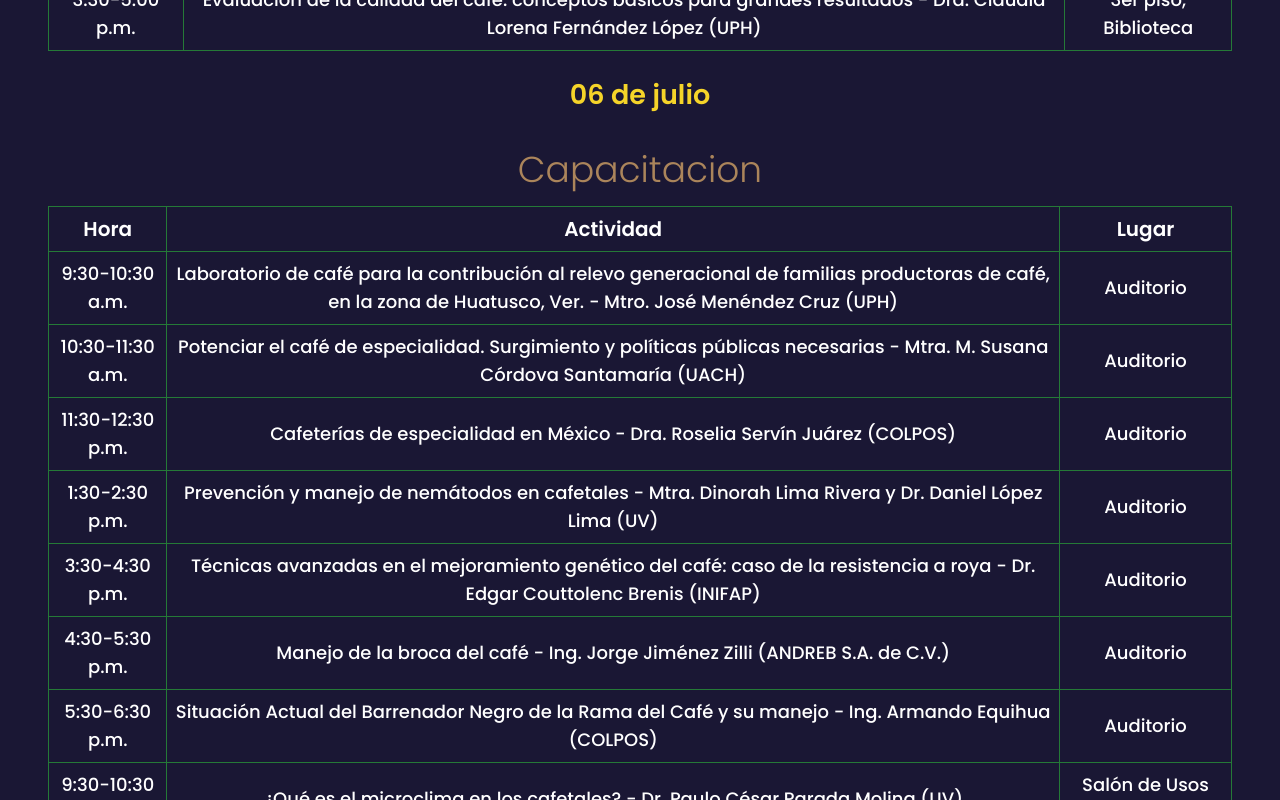
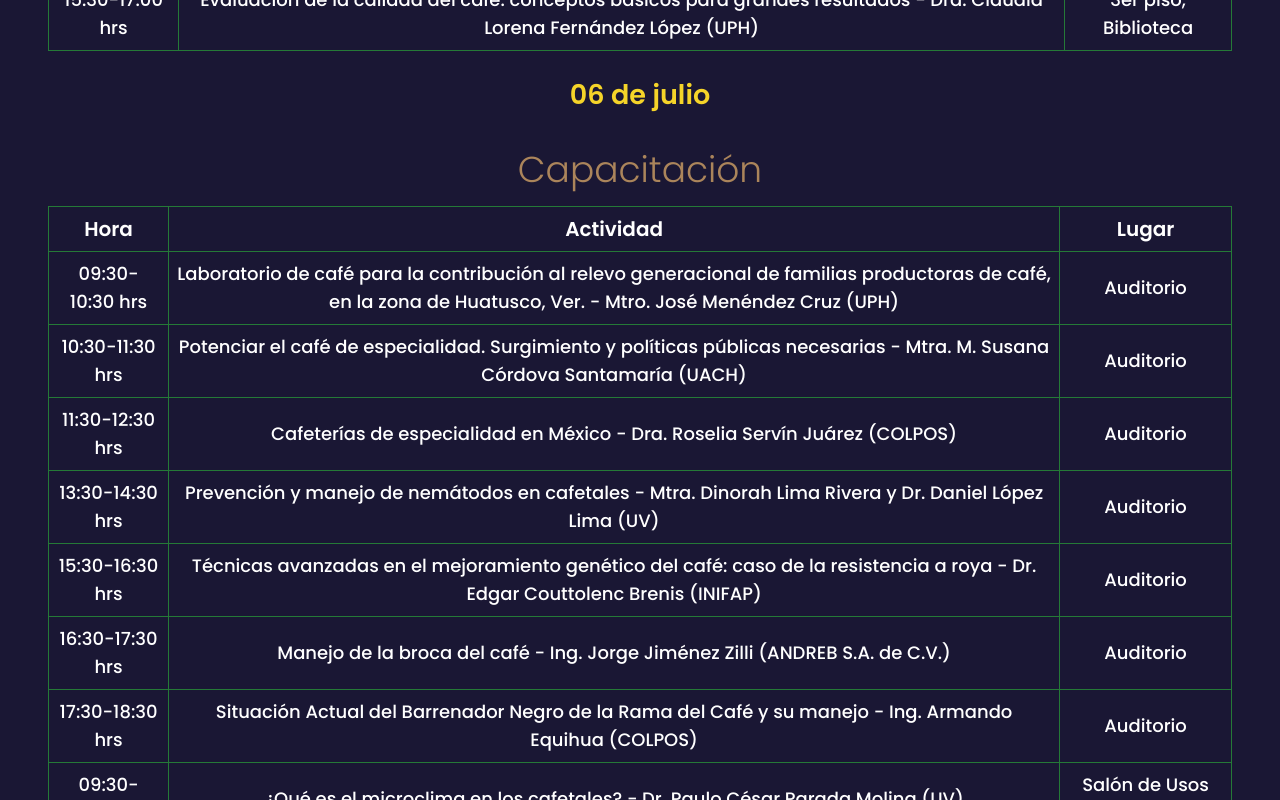
Before and after one commit to enriqueorea/festival-cafe, a Next.js app: page /sedes/biblioteca_carlos_fuentes in a window 1280 px wide. Shown: the part 2840-3640 px from the top of the page. Built offline with nearby package versions, Linux system fonts and the light colour scheme.

Commit message:
correcciones horas / typo

```diff
--- a/constants/index.ts
+++ b/constants/index.ts
@@ -14,72 +14,72 @@ export const sedes: Sede[] = [
     program: [
       {
         fecha: "05 de julio",
-        hora: "12:30 p.m.",
+        hora: "12:30 hrs",
         descripcion: "Inauguración",
       },
       {
         fecha: "05 de julio",
-        hora: "1:30 p.m.",
+        hora: "13:30 hrs",
         descripcion: "Orquesta Municipal de Xalapa",
       },
       {
         fecha: "05 de julio",
-        hora: "2:30 p.m.",
+        hora: "14:30 hrs",
         descripcion: "Dueto con Ricardo y Gema Juárez",
       },
       {
         fecha: "05 de julio",
-        hora: "7:00 p.m.",
+        hora: "19:00 hrs",
         descripcion: "Ballet Folklórico UV",
       },
       {
         fecha: "06 de julio",
-        hora: "12:00 p.m.",
+        hora: "12:00 hrs",
         descripcion: "Ballet Folklórico Kinich",
       },
       {
         fecha: "06 de julio",
-        hora: "1:30 p.m.",
+        hora: "13:30 hrs",
         descripcion: "Grupo Mela´O",
       },
       {
         fecha: "06 de julio",
-        hora: "4:00 p.m.",
+        hora: "16:00 hrs",
         descripcion: "Tuna Femenil UV",
       },
       {
         fecha: "06 de julio",
-        hora: "6:00 p.m.",
+        hora: "18:00 hrs",
         descripcion: "Orquesta de Salsa UV",
       },
       {
         fecha: "06 de julio",
-        hora: "7:00 p.m.",
+        hora: "19:00 hrs",
         descripcion: "Salsacumbiando con Enrique y Rafa",
       },
       {
         fecha: "06 de julio",
-        hora: "8:00 p.m.",
+        hora: "20:00 hrs",
         descripcion: "Orquesta de Salsa UV",
       },
       {
         fecha: "07 de julio",
-        hora: "12:00 p.m.",
+        hora: "12:00 hrs",
         descripcion: "Tlen-Huicani",
       },
       {
         fecha: "07 de julio",
-        hora: "1:00 p.m.",
+        hora: "13:00 hrs",
         descripcion: "Evento de Premiación Segundo Festival de Café",
       },
       {
         fecha: "07 de julio",
-        hora: "5:00 p.m.",
+        hora: "17:00 hrs",
         descripcion: "Danzón para el corazón Orquesta Pauta Nueva",
       },
       {
         fecha: "07 de julio",
-        hora: "7:00 p.m.",
+        hora: "19:00 hrs",
         descripcion: "Tlen Huicani Maderas",
       },
     ],
@@ -131,207 +131,207 @@ export const sedes: Sede[] = [
     program: [
       {
         fecha: "05 de julio",
-        hora: "9:30-10:30 a.m.",
+        hora: "09:30-10:30 hrs",
         descripcion:
           "Chapingo y la formación del agrónomo necesario ante los nuevos escenarios de la agricultura sostenible - M.C. Noé López Martínez (UACH)",
         lugar: "Auditorio",
-        tipo: "Capacitacion",
+        tipo: "Capacitación",
       },
       {
         fecha: "05 de julio",
-        hora: "10:30-11:30 a.m.",
+        hora: "10:30-11:30 hrs",
         descripcion:
           "Estrategias de transición agroeocológica para el manejo de cafetales - Dr. Atenógenes Licona Vargas (UACH)",
         lugar: "Auditorio",
-        tipo: "Capacitacion",
+        tipo: "Capacitación",
       },
       {
         fecha: "05 de julio",
-        hora: "11:30-12:30 p.m.",
+        hora: "11:30-12:30 hrs",
         descripcion:
           "Innovaciones tecnológicas en la cadena productiva de café - M.C. José Domingo Robledo Martínez (UACH)",
         lugar: "Auditorio",
-        tipo: "Capacitacion",
+        tipo: "Capacitación",
       },
       {
         fecha: "05 de julio",
-        hora: "1:30-2:30 p.m.",
+        hora: "13:30-14:30 hrs",
         descripcion:
           "Tipología de productores y rentabilidad agrogeográfica en el cultivo de café - Dr. Gabriel Díaz Padilla (INIFAP)",
         lugar: "Auditorio",
-        tipo: "Capacitacion",
+        tipo: "Capacitación",
       },
       {
         fecha: "05 de julio",
-        hora: "3:30-4:30 p.m.",
+        hora: "15:30-16:30 hrs",
         descripcion:
           "Variedades de café en manejo orgánico - Dr. Francisco Javier López García (UACH)",
         lugar: "Auditorio",
-        tipo: "Capacitacion",
+        tipo: "Capacitación",
       },
       {
         fecha: "05 de julio",
-        hora: "4:30-5:30 p.m.",
+        hora: "16:30-17:30 hrs",
         descripcion:
           "Caracterización de materiales genéticos en el banco de germoplasma de café - M.C. Rosalío López Morgado (INIFAP)",
         lugar: "Auditorio",
-        tipo: "Capacitacion",
+        tipo: "Capacitación",
       },
       {
         fecha: "06 de julio",
-        hora: "9:30-10:30 a.m.",
+        hora: "09:30-10:30 hrs",
         descripcion:
           "Laboratorio de café para la contribución al relevo generacional de familias productoras de café, en la zona de Huatusco, Ver. - Mtro. José Menéndez Cruz (UPH)",
         lugar: "Auditorio",
-        tipo: "Capacitacion",
+        tipo: "Capacitación",
       },
       {
         fecha: "06 de julio",
-        hora: "10:30-11:30 a.m.",
+        hora: "10:30-11:30 hrs",
         descripcion:
           "Potenciar el café de especialidad. Surgimiento y políticas públicas necesarias - Mtra. M. Susana Córdova Santamaría (UACH)",
         lugar: "Auditorio",
-        tipo: "Capacitacion",
+        tipo: "Capacitación",
       },
       {
         fecha: "06 de julio",
-        hora: "11:30-12:30 p.m.",
+        hora: "11:30-12:30 hrs",
         descripcion:
           "Cafeterías de especialidad en México - Dra. Roselia Servín Juárez (COLPOS)",
         lugar: "Auditorio",
-        tipo: "Capacitacion",
+        tipo: "Capacitación",
       },
       {
         fecha: "06 de julio",
-        hora: "1:30-2:30 p.m.",
+        hora: "13:30-14:30 hrs",
         descripcion:
           "Prevención y manejo de nemátodos en cafetales - Mtra. Dinorah Lima Rivera y Dr. Daniel López Lima (UV)",
         lugar: "Auditorio",
-        tipo: "Capacitacion",
+        tipo: "Capacitación",
       },
       {
         fecha: "06 de julio",
-        hora: "3:30-4:30 p.m.",
+        hora: "15:30-16:30 hrs",
         descripcion:
           "Técnicas avanzadas en el mejoramiento genético del café: caso de la resistencia a roya - Dr. Edgar Couttolenc Brenis (INIFAP)",
         lugar: "Auditorio",
-        tipo: "Capacitacion",
+        tipo: "Capacitación",
       },
       {
         fecha: "06 de julio",
-        hora: "4:30-5:30 p.m.",
+        hora: "16:30-17:30 hrs",
         descripcion:
           "Manejo de la broca del café - Ing. Jorge Jiménez Zilli (ANDREB S.A. de C.V.)",
         lugar: "Auditorio",
-        tipo: "Capacitacion",
+        tipo: "Capacitación",
       },
       {
         fecha: "06 de julio",
-        hora: "5:30-6:30 p.m.",
+        hora: "17:30-18:30 hrs",
         descripcion:
           "Situación Actual del Barrenador Negro de la Rama del Café y su manejo - Ing. Armando Equihua (COLPOS)",
         lugar: "Auditorio",
-        tipo: "Capacitacion",
+        tipo: "Capacitación",
       },
       {
         fecha: "05 de julio",
-        hora: "9:30-10:30 a.m.",
+        hora: "09:30-10:30 hrs",
         descripcion:
           "Exportación de café - Mtro. Ramsés Alaín Sánchez Herrera (SEDECOP)",
         lugar: "Salón de Usos Múltiples",
-        tipo: "Capacitacion",
+        tipo: "Capacitación",
       },
       {
         fecha: "05 de julio",
-        hora: "10:30-11:30 a.m.",
+        hora: "10:30-11:30 hrs",
         descripcion:
           "No le tengas miedo al SAT. Beneficios para el Sector Cafetalero - LCP. Tania Arlet Sánchez Vázquez (UPH)",
         lugar: "Salón de Usos Múltiples",
-        tipo: "Capacitacion",
+        tipo: "Capacitación",
       },
       {
         fecha: "05 de julio",
-        hora: "11:30-12:30 p.m.",
+        hora: "11:30-12:30 hrs",
         descripcion:
           "Listos para comercializar - Lic. Adrián Eligio González Santiago (SEDECOP)",
         lugar: "Salón de Usos Múltiples",
-        tipo: "Capacitacion",
+        tipo: "Capacitación",
       },
       {
         fecha: "05 de julio",
-        hora: "1:30-2:30 p.m.",
+        hora: "13:30-14:30 hrs",
         descripcion:
           "Hacia una política cafetalera integral en México - M.C. Salvador Díaz Cárdenas e Ing. Lucila Martínez Munguía (UACH)",
         lugar: "Salón de Usos Múltiples",
-        tipo: "Capacitacion",
+        tipo: "Capacitación",
       },
       {
         fecha: "05 de julio",
-        hora: "3:30-4:30 p.m.",
+        hora: "15:30-16:30 hrs",
         descripcion:
           "Avances de la Estrategia de café del programa Sembrando Vida en Veracruz - Dr. Esteban Escamilla Prado (UACH)",
         lugar: "Salón de Usos Múltiples",
-        tipo: "Capacitacion",
+        tipo: "Capacitación",
       },
       {
         fecha: "05 de julio",
-        hora: "4:30-5:30 p.m.",
+        hora: "16:30-17:30 hrs",
         descripcion:
           "Modelos de negocios para el fortalecimiento del cooperativismo cafetalero - Dra. Erika María Gasperín García (UPH)",
         lugar: "Salón de Usos Múltiples",
-        tipo: "Capacitacion",
+        tipo: "Capacitación",
       },
       {
         fecha: "06 de julio",
-        hora: "9:30-10:30 a.m.",
+        hora: "09:30-10:30 hrs",
         descripcion:
           "¿Qué es el microclima en los cafetales? - Dr. Paulo César Parada Molina (UV)",
         lugar: "Salón de Usos Múltiples",
-        tipo: "Capacitacion",
+        tipo: "Capacitación",
       },
       {
         fecha: "06 de julio",
-        hora: "10:30-11:30 a.m.",
+        hora: "10:30-11:30 hrs",
         descripcion:
           "¿Cómo modificamos el microclima en los cafetales? - Dr. Carlos Roberto Cerdán Cabrera (UV)",
         lugar: "Salón de Usos Múltiples",
-        tipo: "Capacitacion",
+        tipo: "Capacitación",
       },
       {
         fecha: "06 de julio",
-        hora: "11:30-12:30 p.m.",
+        hora: "11:30-12:30 hrs",
         descripcion:
           "Comportamiento de variables meteorológicas ante los eventos del ENSO: caso de la zona centro de Veracruz - M.G. Rafael Alberto Guajardo Panes (INIFAP)",
         lugar: "Salón de Usos Múltiples",
-        tipo: "Capacitacion",
+        tipo: "Capacitación",
       },
       {
         fecha: "06 de julio",
-        hora: "1:30-2:30 p.m.",
+        hora: "13:30-14:30 hrs",
         descripcion:
           "Fenología de la floración y maduración del fruto de café - Dr. Marco Antonio Toral Juárez (INIFAP)",
         lugar: "Salón de Usos Múltiples",
-        tipo: "Capacitacion",
+        tipo: "Capacitación",
       },
       {
         fecha: "06 de julio",
-        hora: "3:30-4:30 p.m.",
+        hora: "15:30-16:30 hrs",
         descripcion:
           "Vulnerabilidad y adaptación al cambio climático en la cafeticultura de Veracruz - M.C. Juan Ángel Tinoco Rueda (UACH)",
         lugar: "Salón de Usos Múltiples",
-        tipo: "Capacitacion",
+        tipo: "Capacitación",
       },
       {
         fecha: "06 de julio",
-        hora: "4:30-5:30 p.m.",
+        hora: "16:30-17:30 hrs",
         descripcion:
           "Formulación de biofertilizantes para café - Ing. Osiel Rodríguez Nieto (SANTA JULIA S.A. de C.V.)",
         lugar: "Salón de Usos Múltiples",
-        tipo: "Capacitacion",
+        tipo: "Capacitación",
       },
       {
         fecha: "05 de julio",
-        hora: "10:00-11:30 a.m.",
+        hora: "10:00-11:30 hrs",
         descripcion:
           "Fundamentos básicos de barista - Ing. Amalia García Martínez (COLPOS)",
         lugar: "3er piso, Biblioteca",
@@ -339,7 +339,7 @@ export const sedes: Sede[] = [
       },
       {
         fecha: "05 de julio",
-        hora: "11:30-1:00 p.m.",
+        hora: "11:30-13:00 hrs",
         descripcion:
           "Tostado de Café - Mtro. Luis Alberto Castillo González, Ing. Edgardo Salazar Marcial, Dr. Juan Salazar Ortíz (COLPOS)",
         lugar: "3er piso, Biblioteca",
@@ -347,7 +347,7 @@ export const sedes: Sede[] = [
       },
       {
         fecha: "05 de julio",
-        hora: "1:00-2:30 p.m.",
+        hora: "13:00-14:30 hrs",
         descripcion:
           "Elaboración de galletas de café - Lic. Hannia Jessica Rodríguez Jiménez y Lic. Blanca Rubí Serrano Vázquez (COLPOS)",
         lugar: "3er piso, Biblioteca",
@@ -355,7 +355,7 @@ export const sedes: Sede[] = [
       },
       {
         fecha: "05 de julio",
-        hora: "3:30-5:00 p.m.",
+        hora: "15:30-17:00 hrs",
         descripcion:
           "Evaluación de la calidad del café: conceptos básicos para grandes resultados - Dra. Claudia Lorena Fernández López (UPH)",
         lugar: "3er piso, Biblioteca",
@@ -363,7 +363,7 @@ export const sedes: Sede[] = [
       },
       {
         fecha: "06 de julio",
-        hora: "10:00-11:30 a.m.",
+        hora: "10:00-11:30 hrs",
         descripcion:
           "Taller Injertos de café (Ventajas y desventajas frente al cambio climático) - Tec. Alejandro Paz González (UACH)",
         lugar: "3er piso, Biblioteca",
@@ -371,7 +371,7 @@ export const sedes: Sede[] = [
       },
       {
         fecha: "06 de julio",
-        hora: "11:30-1:00 p.m.",
+        hora: "11:30-13:00 hrs",
         descripcion:
           "Taller de Catación en verde - M.C. Salvador Díaz Cárdenas, Ing. Lucila Martínez Munguía y Lic. María de los Ángeles Fuentes Gallardo (UACH)",
         lugar: "3er piso, Biblioteca",
@@ -379,7 +379,7 @@ export const sedes: Sede[] = [
       },
       {
         fecha: "06 de julio",
-        hora: "1:00-2:30 p.m.",
+        hora: "13:00-14:30 hrs",
         descripcion:
           "Taller Catación de café - M.C. Salvador Díaz Cárdenas, Ing. Lucila Martínez Munguía y Lic. María de los Ángeles Fuentes Gallardo (UACH)",
         lugar: "3er piso, Biblioteca",
@@ -387,7 +387,7 @@ export const sedes: Sede[] = [
       },
       {
         fecha: "06 de julio",
-        hora: "3:30-4:30 p.m.",
+        hora: "15:30-16:30 hrs",
         descripcion:
           "Tostado de muestras de café - Mtro. José Menéndez Cruz (UPH)",
         lugar: "3er piso, Biblioteca",
```
